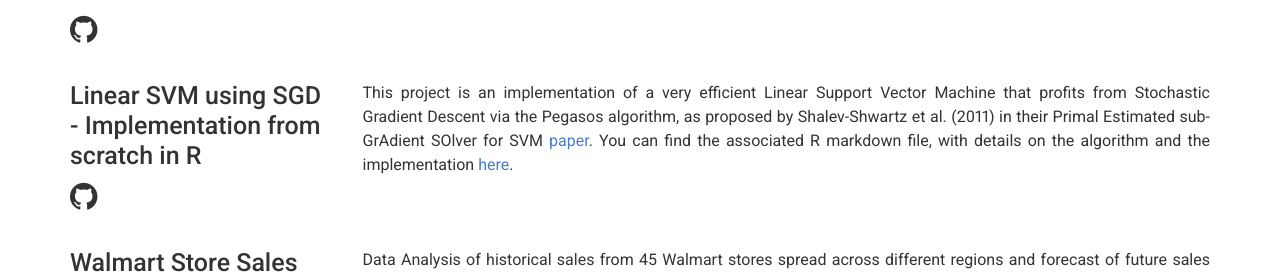
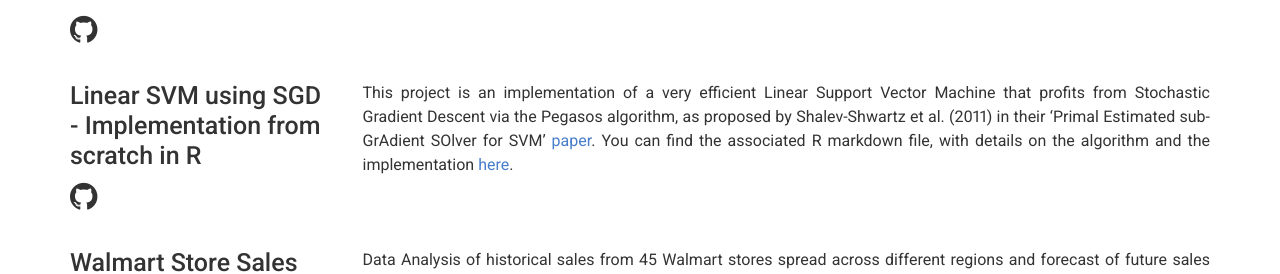
Before and after one commit to fsaudm/fsaudm.github.io, a Jekyll site: the page built from index.md, in a window 1280 px wide and 900 px high, scrolled down 2276 px. Shown: the part 177-451 px from the top of the window. Built offline with Jekyll 4.4.1, drawn with Linux system fonts in a browser that asks for light colours.

```diff
--- a/_data/projects.yml
+++ b/_data/projects.yml
@@ -9,7 +9,7 @@
   #link: github.com/fsaudm
   github: fsaudm/statistical-learning/tree/main/Coding5
   description: | # This will include new lines to allow paragraphs
-    This project is an implementation of a very efficient Linear Support Vector Machine that profits from Stochastic Gradient Descent via the Pegasos algorithm, as proposed by Shalev-Shwartz et al. (2011) in their Primal Estimated sub-GrAdient SOlver for SVM [paper](chrome-extension://efaidnbmnnnibpcajpcglclefindmkaj/https://home.ttic.edu/~nati/Publications/PegasosMPB.pdf).
+    This project is an implementation of a very efficient Linear Support Vector Machine that profits from Stochastic Gradient Descent via the Pegasos algorithm, as proposed by Shalev-Shwartz et al. (2011) in their 'Primal Estimated sub-GrAdient SOlver for SVM' [paper](chrome-extension://efaidnbmnnnibpcajpcglclefindmkaj/https://home.ttic.edu/~nati/Publications/PegasosMPB.pdf).
     You can find the associated R markdown file, with details on the algorithm and the implementation [here](https://fsaudm.github.io/statistical-learning/Coding5/).
 
 - name: Walmart Store Sales Forecasting
```
